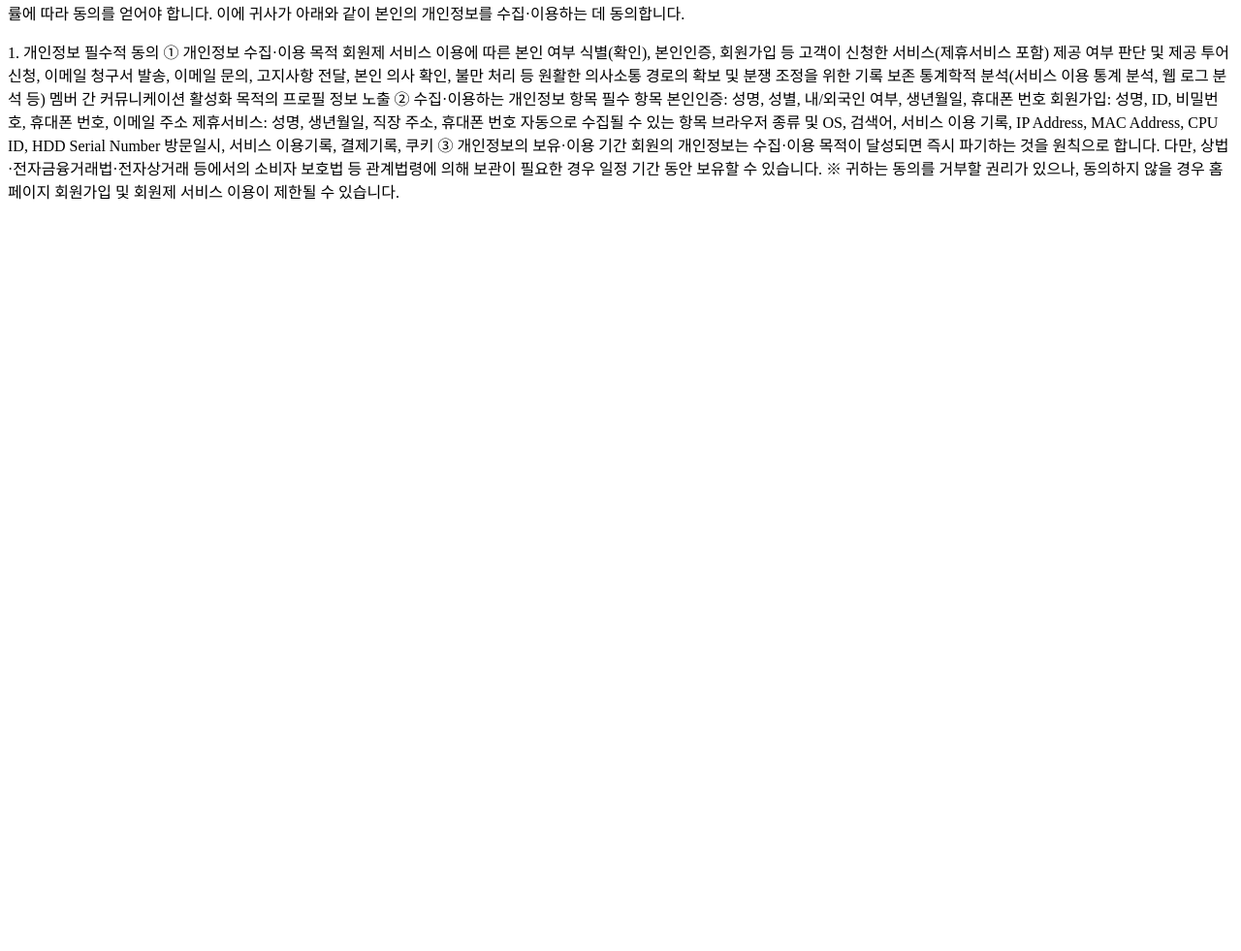
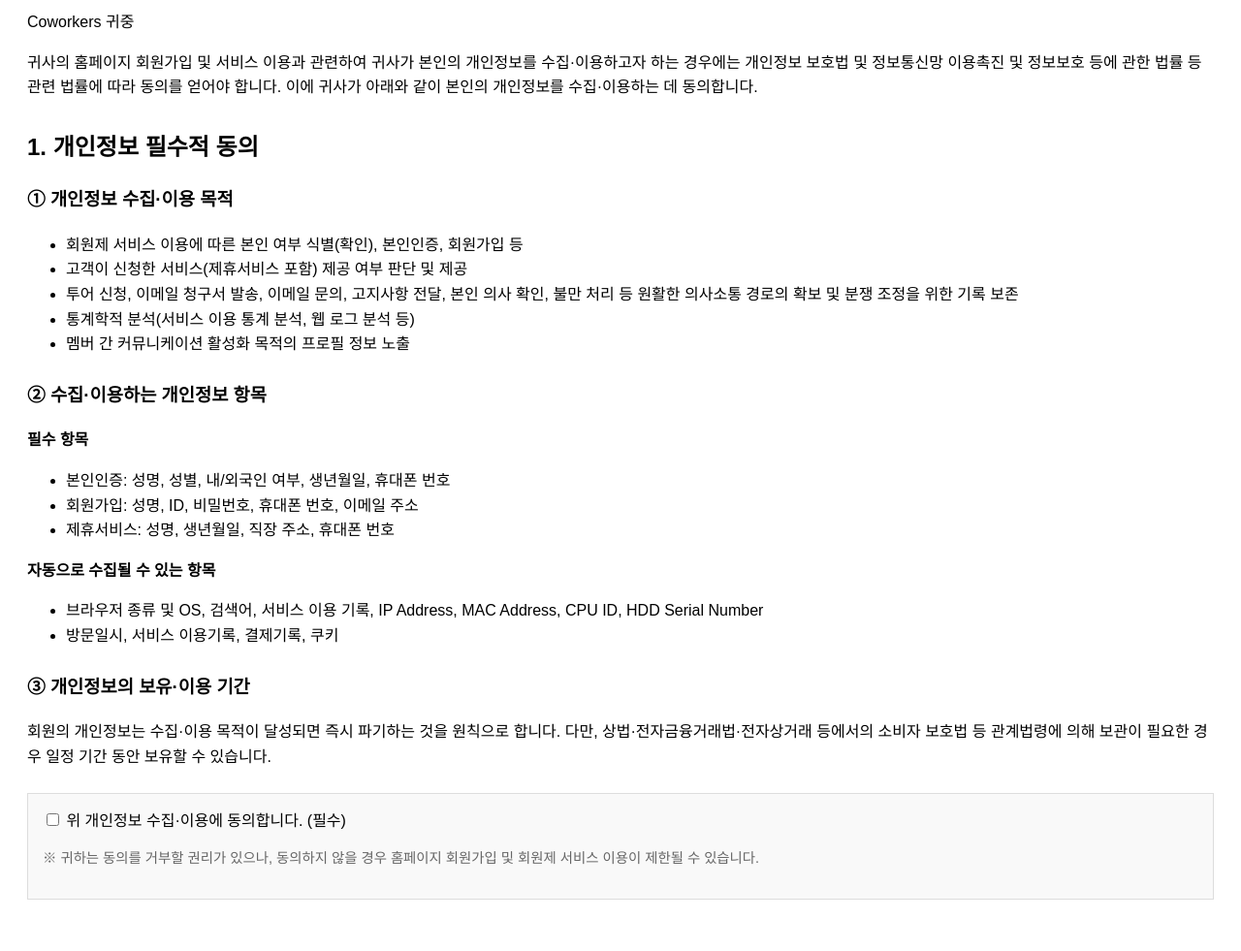
Before and after one commit to coworkersit/coworkersit.github.io, a plain HTML site: page index.html in a window 1280 px wide. Shown: the part 112-1093 px from the top of the page at 97% size. Before the commit the page ends 800 px from the top, so only its background shows below. Drawn offline with Linux system fonts and the light colour scheme.

Commit message:
Update index.html

```diff
--- a/index.html
+++ b/index.html
@@ -1,44 +1,88 @@
 <!DOCTYPE html>
-<html>
-  <head>
-    <meta charset="UTF-8" />
-    <title>회원가입 개인 정보 수집 · 이용 및 제공 동의</title>
-  </head>
-  <body>
-    <h1>Coworkers 귀중</h1>
+<html lang="ko">
+<head>
+    <meta charset="UTF-8">
+    <title>개인정보 수집·이용 동의</title>
+    <style>
+        body {
+            font-family: Arial, sans-serif;
+            line-height: 1.6;
+            padding: 20px;
+        }
+        h2 {
+            margin-top: 30px;
+        }
+        .section {
+            margin-bottom: 25px;
+        }
+        .agree-box {
+            margin-top: 20px;
+            padding: 15px;
+            border: 1px solid #ddd;
+            background: #f9f9f9;
+        }
+    </style>
+</head>
+<body>
 
-<p>귀사의 홈페이지 회원가입 및 서비스 이용과 관련하여 귀사가 본인의 개인정보를 수집·이용하고자 하는 경우에는 개인정보 보호법 및 정보통신망 이용촉진 및 정보보호 등에 관한 법률 등 관련 법률에 따라 동의를 얻어야 합니다.
-이에 귀사가 아래와 같이 본인의 개인정보를 수집·이용하는 데 동의합니다.</p>
+<h1>회원가입 개인정보 수집 · 이용 및 제공 동의</h1>
+<p>Coworkers 귀중</p>
 
+<div class="section">
+    <p>
+        귀사의 홈페이지 회원가입 및 서비스 이용과 관련하여 귀사가 본인의 개인정보를 수집·이용하고자 하는 경우에는
+        개인정보 보호법 및 정보통신망 이용촉진 및 정보보호 등에 관한 법률 등 관련 법률에 따라 동의를 얻어야 합니다.
+        이에 귀사가 아래와 같이 본인의 개인정보를 수집·이용하는 데 동의합니다.
+    </p>
+</div>
 
+<h2>1. 개인정보 필수적 동의</h2>
 
-1. 개인정보 필수적 동의
-① 개인정보 수집·이용 목적
-회원제 서비스 이용에 따른 본인 여부 식별(확인), 본인인증, 회원가입 등
-고객이 신청한 서비스(제휴서비스 포함) 제공 여부 판단 및 제공
-투어 신청, 이메일 청구서 발송, 이메일 문의, 고지사항 전달, 본인 의사 확인, 불만 처리 등 원활한 의사소통 경로의 확보 및 분쟁 조정을 위한 기록 보존
-통계학적 분석(서비스 이용 통계 분석, 웹 로그 분석 등)
-멤버 간 커뮤니케이션 활성화 목적의 프로필 정보 노출
-② 수집·이용하는 개인정보 항목
-필수 항목
+<div class="section">
+    <h3>① 개인정보 수집·이용 목적</h3>
+    <ul>
+        <li>회원제 서비스 이용에 따른 본인 여부 식별(확인), 본인인증, 회원가입 등</li>
+        <li>고객이 신청한 서비스(제휴서비스 포함) 제공 여부 판단 및 제공</li>
+        <li>투어 신청, 이메일 청구서 발송, 이메일 문의, 고지사항 전달, 본인 의사 확인, 불만 처리 등 원활한 의사소통 경로의 확보 및 분쟁 조정을 위한 기록 보존</li>
+        <li>통계학적 분석(서비스 이용 통계 분석, 웹 로그 분석 등)</li>
+        <li>멤버 간 커뮤니케이션 활성화 목적의 프로필 정보 노출</li>
+    </ul>
+</div>
 
+<div class="section">
+    <h3>② 수집·이용하는 개인정보 항목</h3>
+    <p><strong>필수 항목</strong></p>
+    <ul>
+        <li>본인인증: 성명, 성별, 내/외국인 여부, 생년월일, 휴대폰 번호</li>
+        <li>회원가입: 성명, ID, 비밀번호, 휴대폰 번호, 이메일 주소</li>
+        <li>제휴서비스: 성명, 생년월일, 직장 주소, 휴대폰 번호</li>
+    </ul>
 
+    <p><strong>자동으로 수집될 수 있는 항목</strong></p>
+    <ul>
+        <li>브라우저 종류 및 OS, 검색어, 서비스 이용 기록, IP Address, MAC Address, CPU ID, HDD Serial Number</li>
+        <li>방문일시, 서비스 이용기록, 결제기록, 쿠키</li>
+    </ul>
+</div>
 
-본인인증: 성명, 성별, 내/외국인 여부, 생년월일, 휴대폰 번호
-회원가입: 성명, ID, 비밀번호, 휴대폰 번호, 이메일 주소
-제휴서비스: 성명, 생년월일, 직장 주소, 휴대폰 번호
-자동으로 수집될 수 있는 항목
+<div class="section">
+    <h3>③ 개인정보의 보유·이용 기간</h3>
+    <p>
+        회원의 개인정보는 수집·이용 목적이 달성되면 즉시 파기하는 것을 원칙으로 합니다.
+        다만, 상법·전자금융거래법·전자상거래 등에서의 소비자 보호법 등 관계법령에 의해 보관이 필요한 경우
+        일정 기간 동안 보유할 수 있습니다.
+    </p>
+</div>
 
+<div class="section agree-box">
+    <label>
+        <input type="checkbox" name="agree_required">
+        위 개인정보 수집·이용에 동의합니다. (필수)
+    </label>
+    <p style="font-size: 0.9em; color: #666;">
+        ※ 귀하는 동의를 거부할 권리가 있으나, 동의하지 않을 경우 홈페이지 회원가입 및 회원제 서비스 이용이 제한될 수 있습니다.
+    </p>
+</div>
 
-
-브라우저 종류 및 OS, 검색어, 서비스 이용 기록, IP Address, MAC Address, CPU ID, HDD Serial Number
-방문일시, 서비스 이용기록, 결제기록, 쿠키
-③ 개인정보의 보유·이용 기간
-회원의 개인정보는 수집·이용 목적이 달성되면 즉시 파기하는 것을 원칙으로 합니다. 다만, 상법·전자금융거래법·전자상거래 등에서의 소비자 보호법 등 관계법령에 의해 보관이 필요한 경우 일정 기간 동안 보유할 수 있습니다.
-
-
-
-※ 귀하는 동의를 거부할 권리가 있으나, 동의하지 않을 경우 홈페이지 회원가입 및 회원제 서비스 이용이 제한될 수 있습니다.
-    <p></p>
-  </body>
+</body>
 </html>
```
